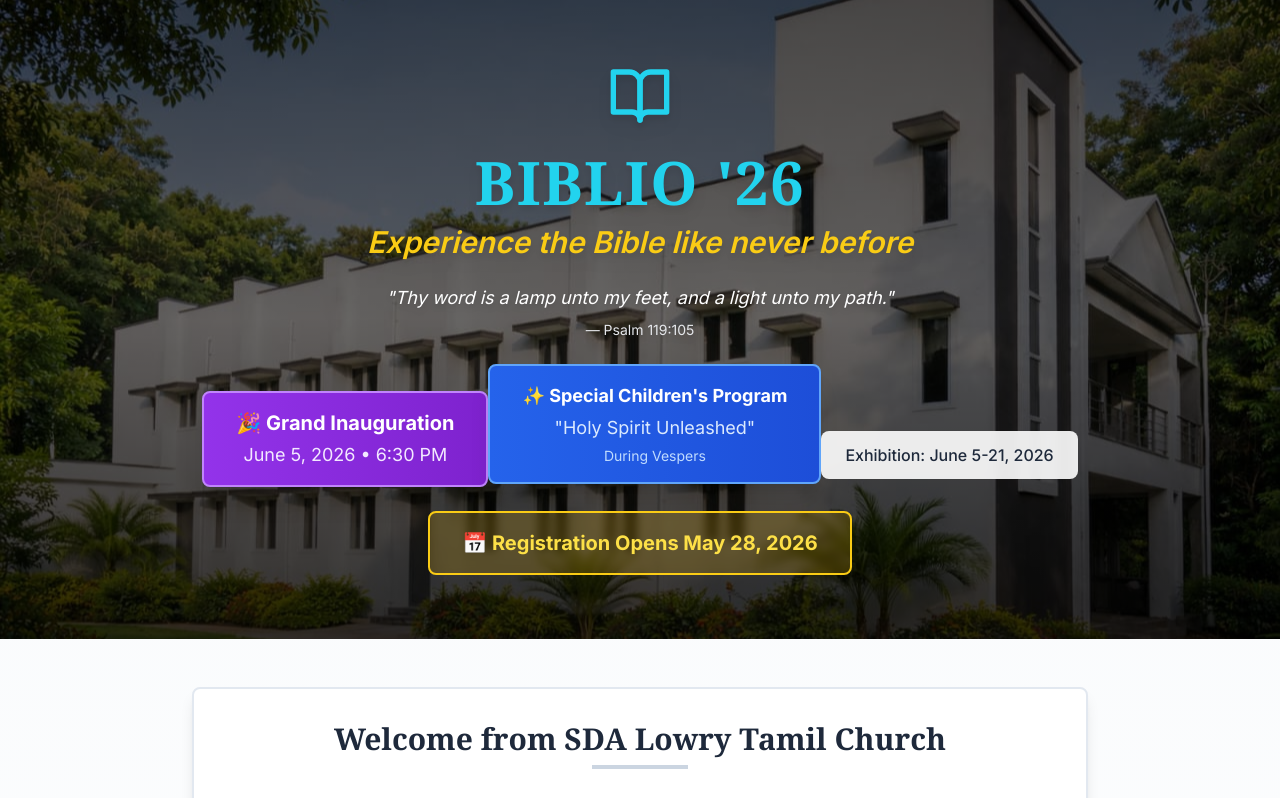
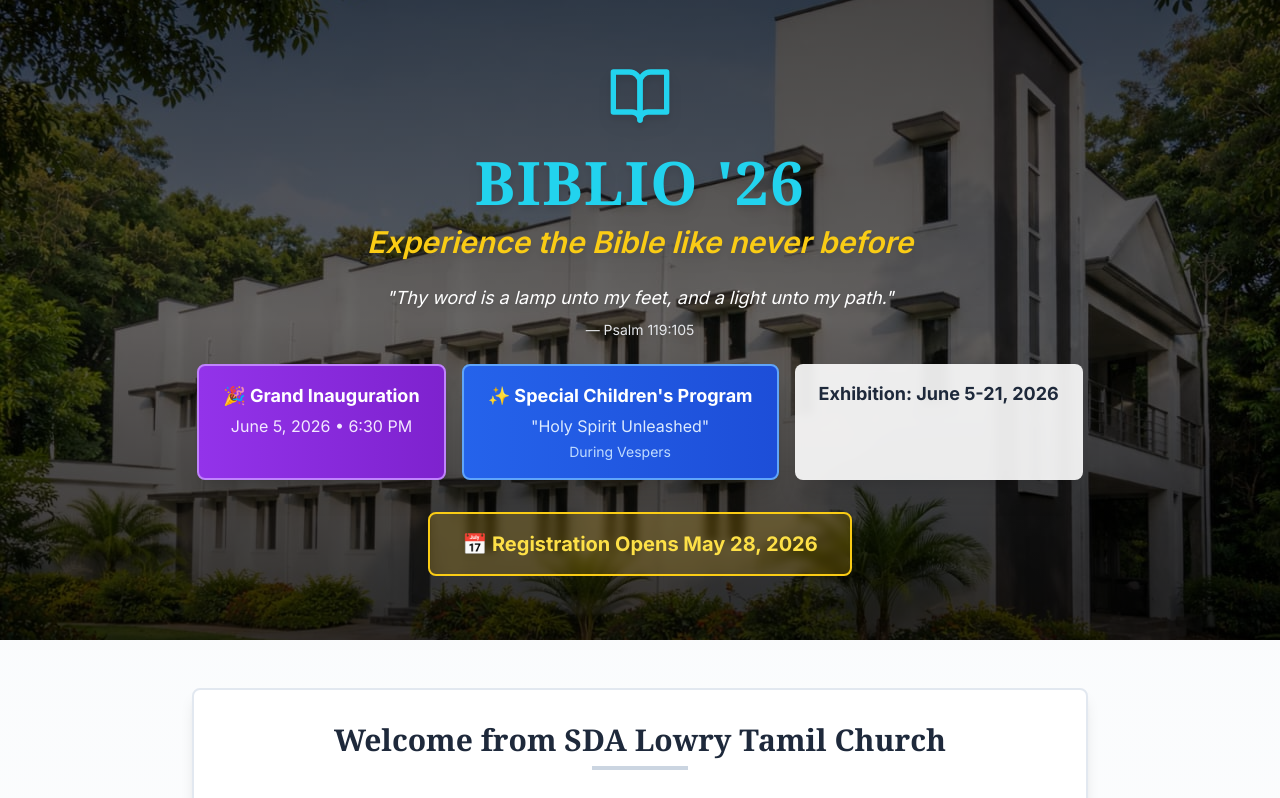
Before and after one commit to jayaprithaJ/BibleExhibitionRegistration, a Next.js app: page / in a window 1280 px wide. Shown: the top 798 px of the page. Built offline with nearby package versions, Linux system fonts and the light colour scheme.

Commit message:
UI layoput issues

```diff
--- a/app/page.tsx
+++ b/app/page.tsx
@@ -87,23 +87,25 @@ export default function Home() {
             <p className="text-sm text-gray-200 drop-shadow-md">— Psalm 119:105</p>
           </div>
 
+          {/* Event Details - Three Boxes in a Row */}
+          <div className="flex flex-wrap justify-center gap-4 mb-8 max-w-5xl mx-auto">
             {/* Inauguration Notice */}
-          <div className="inline-block bg-gradient-to-r from-purple-600 to-purple-700 px-8 py-4 rounded-lg mb-4 shadow-xl border-2 border-purple-400">
-            <p className="text-white font-bold text-xl mb-1">🎉 Grand Inauguration</p>
-            <p className="text-purple-100 text-lg">June 5, 2026 • 6:30 PM</p>
+            <div className="bg-gradient-to-r from-purple-600 to-purple-700 px-6 py-4 rounded-lg shadow-xl border-2 border-purple-400 flex-shrink-0">
+              <p className="text-white font-bold text-lg mb-1">🎉 Grand Inauguration</p>
+              <p className="text-purple-100">June 5, 2026 • 6:30 PM</p>
             </div>
 
             {/* Vespers Program Notice */}
-          <div className="inline-block bg-gradient-to-r from-blue-600 to-blue-700 px-8 py-4 rounded-lg mb-6 shadow-xl border-2 border-blue-400">
+            <div className="bg-gradient-to-r from-blue-600 to-blue-700 px-6 py-4 rounded-lg shadow-xl border-2 border-blue-400 flex-shrink-0">
               <p className="text-white font-bold text-lg mb-1">✨ Special Children's Program</p>
-            <p className="text-blue-100 text-lg">"Holy Spirit Unleashed"</p>
+              <p className="text-blue-100">"Holy Spirit Unleashed"</p>
               <p className="text-blue-200 text-sm mt-1">During Vespers</p>
             </div>
 
-          <div className="inline-block bg-white/90 backdrop-blur-sm px-6 py-3 rounded-lg mb-8">
-            <p className="text-slate-800 font-medium">
-              Exhibition: June 5-21, 2026
-            </p>
+            {/* Exhibition Dates */}
+            <div className="bg-white/90 backdrop-blur-sm px-6 py-4 rounded-lg shadow-xl flex-shrink-0">
+              <p className="text-slate-800 font-bold text-lg">Exhibition: June 5-21, 2026</p>
+            </div>
           </div>
           <div>
             {registrationOpen ? (
```
Lines whose indentation alone changed are shown as unchanged.
